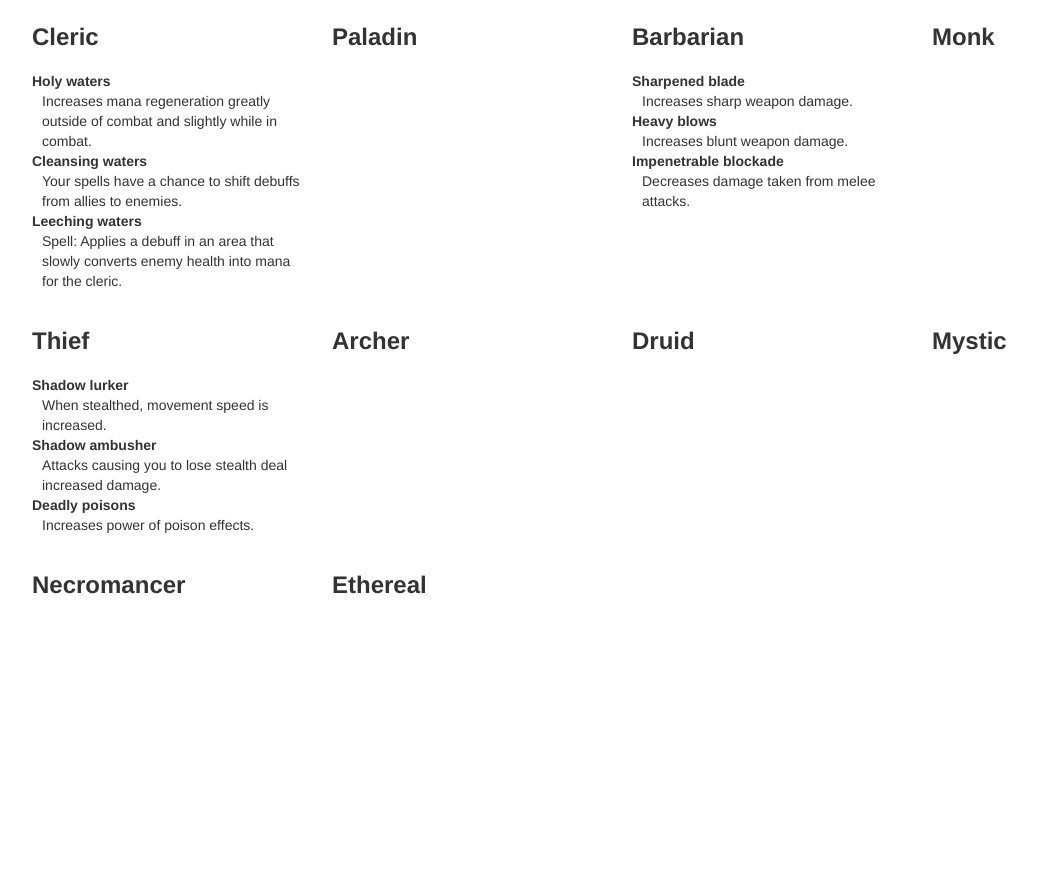
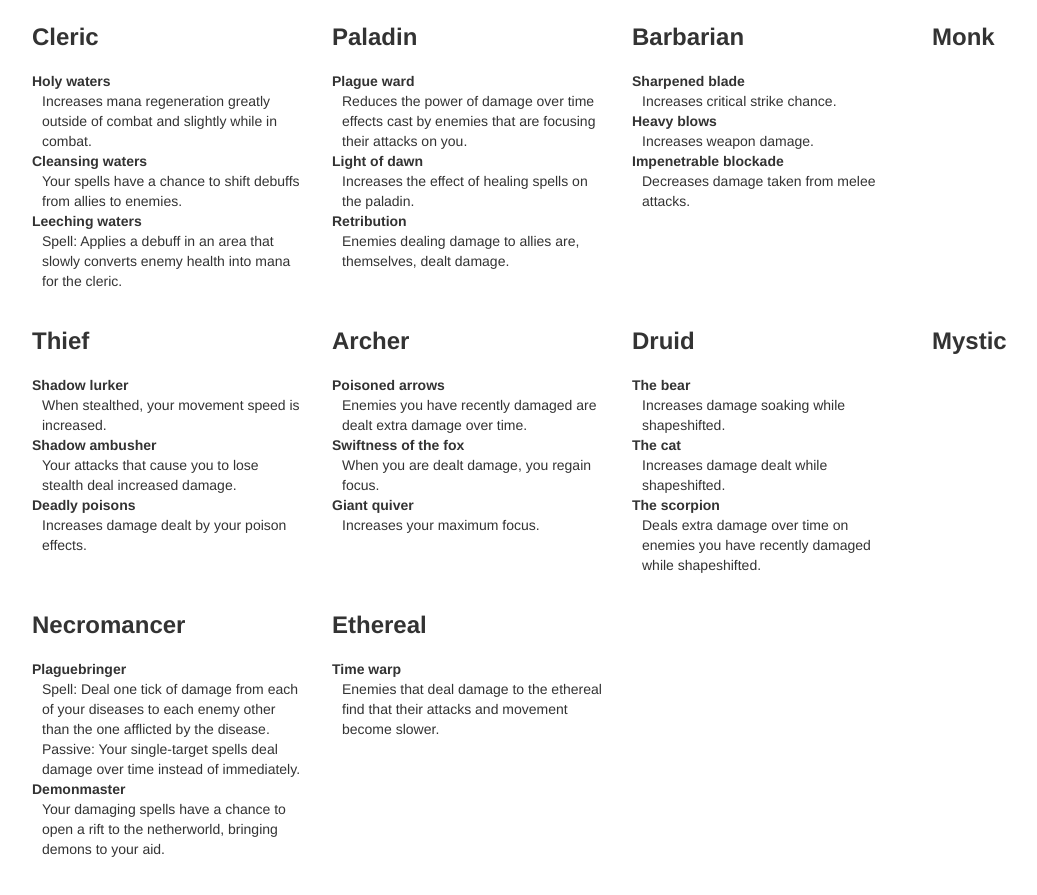
Before and after one commit to Nightgunner5/mmgo, a plain HTML site: page talents.html in a window 1280 px wide. Shown: the part 365-1260 px from the top of the page, without its empty margins (23-1060 px from the left). Before the commit the page ends 1010 px from the top, so only its background shows below. Drawn offline with Linux system fonts and the light colour scheme.

Commit message:
add more talents

```diff
--- a/talents.html
+++ b/talents.html
@@ -50,25 +50,34 @@
 		<div class="span3">
 			<h3>Cleric</h3>
 			<dl>
-				<dt>Holy waters</dt><dd>Increases mana regeneration greatly outside of combat and slightly while in combat.</dd>
-				<dt>Cleansing waters</dt><dd>Your spells have a chance to shift debuffs from allies to enemies.</dd>
-				<dt>Leeching waters</dt><dd>Spell: Applies a debuff in an area that slowly converts enemy health into mana for the cleric.</dd>
+				<dt>Holy waters</dt><dd>Increases mana regeneration greatly
+					outside of combat and slightly while in combat.</dd>
+				<dt>Cleansing waters</dt><dd>Your spells have a chance to
+					shift debuffs from allies to enemies.</dd>
+				<dt>Leeching waters</dt><dd>Spell: Applies a debuff in an
+					area that slowly converts enemy health into mana for
+					the cleric.</dd>
 			</dl>
 		</div>
 		<div class="span3">
 			<h3>Paladin</h3>
 			<dl>
-				<dt></dt><dd></dd>
-				<dt></dt><dd></dd>
-				<dt></dt><dd></dd>
+				<dt>Plague ward</dt><dd>Reduces the power of damage over time
+					effects cast by enemies that are focusing their attacks
+					on you.</dd>
+				<dt>Light of dawn</dt><dd>Increases the effect of healing
+					spells on the paladin.</dd>
+				<dt>Retribution</dt><dd>Enemies dealing damage to allies are,
+					themselves, dealt damage.</dd>
 			</dl>
 		</div>
 		<div class="span3">
 			<h3>Barbarian</h3>
 			<dl>
-				<dt>Sharpened blade</dt><dd>Increases sharp weapon damage.</dd>
-				<dt>Heavy blows</dt><dd>Increases blunt weapon damage.</dd>
-				<dt>Impenetrable blockade</dt><dd>Decreases damage taken from melee attacks.</dd>
+				<dt>Sharpened blade</dt><dd>Increases critical strike chance.</dd>
+				<dt>Heavy blows</dt><dd>Increases weapon damage.</dd>
+				<dt>Impenetrable blockade</dt><dd>Decreases damage taken from
+					melee attacks.</dd>
 			</dl>
 		</div>
 		<div class="span3">
@@ -84,25 +93,31 @@
 		<div class="span3">
 			<h3>Thief</h3>
 			<dl>
-				<dt>Shadow lurker</dt><dd>When stealthed, movement speed is increased.</dd>
-				<dt>Shadow ambusher</dt><dd>Attacks causing you to lose stealth deal increased damage.</dd>
-				<dt>Deadly poisons</dt><dd>Increases power of poison effects.</dd>
+				<dt>Shadow lurker</dt><dd>When stealthed, your movement speed is
+					increased.</dd>
+				<dt>Shadow ambusher</dt><dd>Your attacks that cause you to lose
+					stealth deal increased damage.</dd>
+				<dt>Deadly poisons</dt><dd>Increases damage dealt by your poison
+					effects.</dd>
 			</dl>
 		</div>
 		<div class="span3">
 			<h3>Archer</h3>
 			<dl>
-				<dt></dt><dd></dd>
-				<dt></dt><dd></dd>
-				<dt></dt><dd></dd>
+				<dt>Poisoned arrows</dt><dd>Enemies you have recently damaged
+					are dealt extra damage over time.</dd>
+				<dt>Swiftness of the fox</dt><dd>When you are dealt damage,
+					you regain focus.</dd>
+				<dt>Giant quiver</dt><dd>Increases your maximum focus.</dd>
 			</dl>
 		</div>
 		<div class="span3">
 			<h3>Druid</h3>
 			<dl>
-				<dt></dt><dd></dd>
-				<dt></dt><dd></dd>
-				<dt></dt><dd></dd>
+				<dt>The bear</dt><dd>Increases damage soaking while shapeshifted.</dd>
+				<dt>The cat</dt><dd>Increases damage dealt while shapeshifted.</dd>
+				<dt>The scorpion</dt><dd>Deals extra damage over time on
+					enemies you have recently damaged while shapeshifted.</dd>
 			</dl>
 		</div>
 		<div class="span3">
@@ -118,15 +133,21 @@
 		<div class="span3">
 			<h3>Necromancer</h3>
 			<dl>
-				<dt></dt><dd></dd>
-				<dt></dt><dd></dd>
+				<dt>Plaguebringer</dt><dd>Spell: Deal one tick of damage from
+					each of your diseases to each enemy other than the one
+					afflicted by the disease. Passive: Your single-target
+					spells deal damage over time instead of immediately.</dd>
+				<dt>Demonmaster</dt><dd>Your damaging spells have a chance
+					to open a rift to the netherworld, bringing demons to
+					your aid.</dd>
 				<dt></dt><dd></dd>
 			</dl>
 		</div>
 		<div class="span3">
 			<h3>Ethereal</h3>
 			<dl>
-				<dt></dt><dd></dd>
+				<dt>Time warp</dt><dd>Enemies that deal damage to the ethereal
+					find that their attacks and movement become slower.</dd>
 				<dt></dt><dd></dd>
 				<dt></dt><dd></dd>
 			</dl>
```
